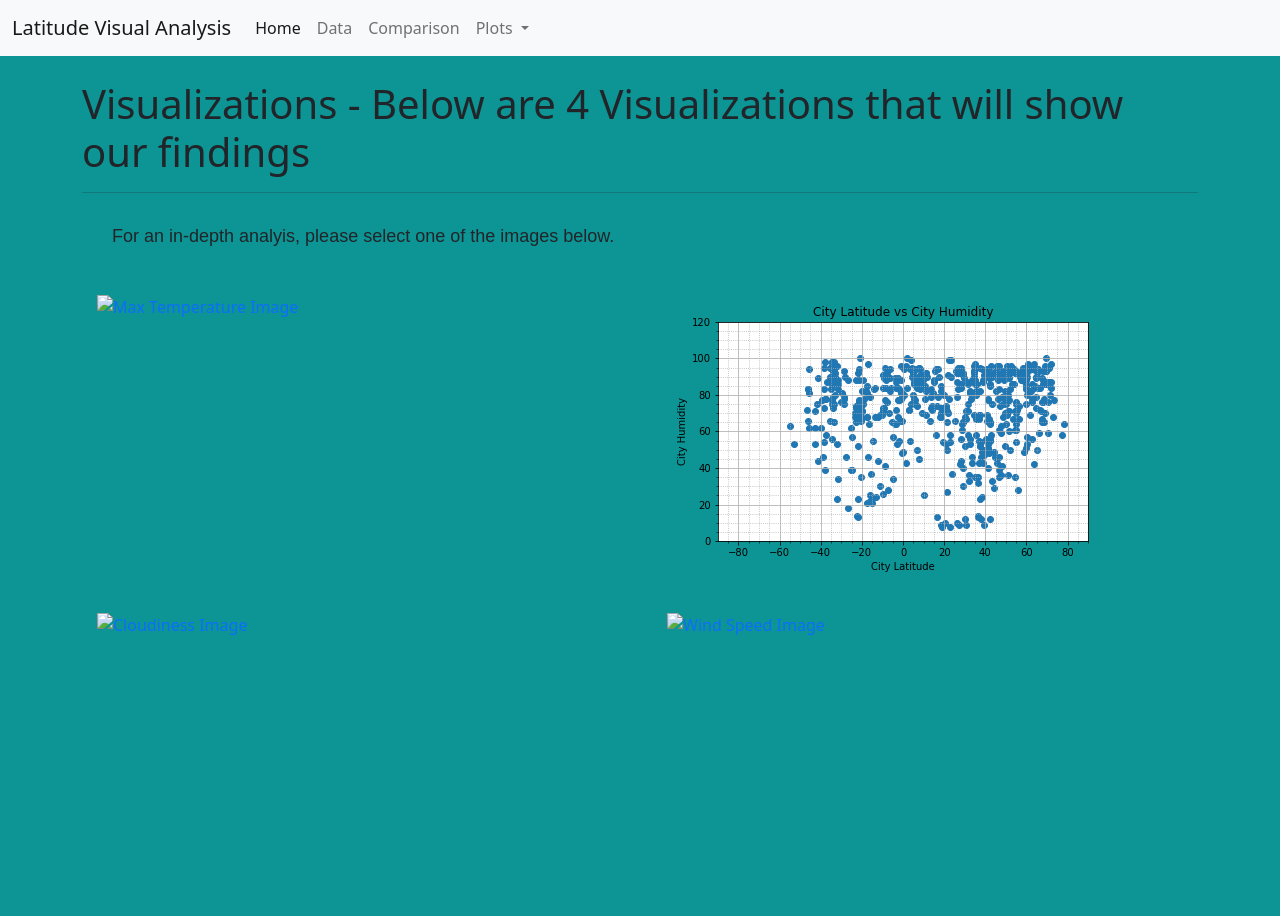
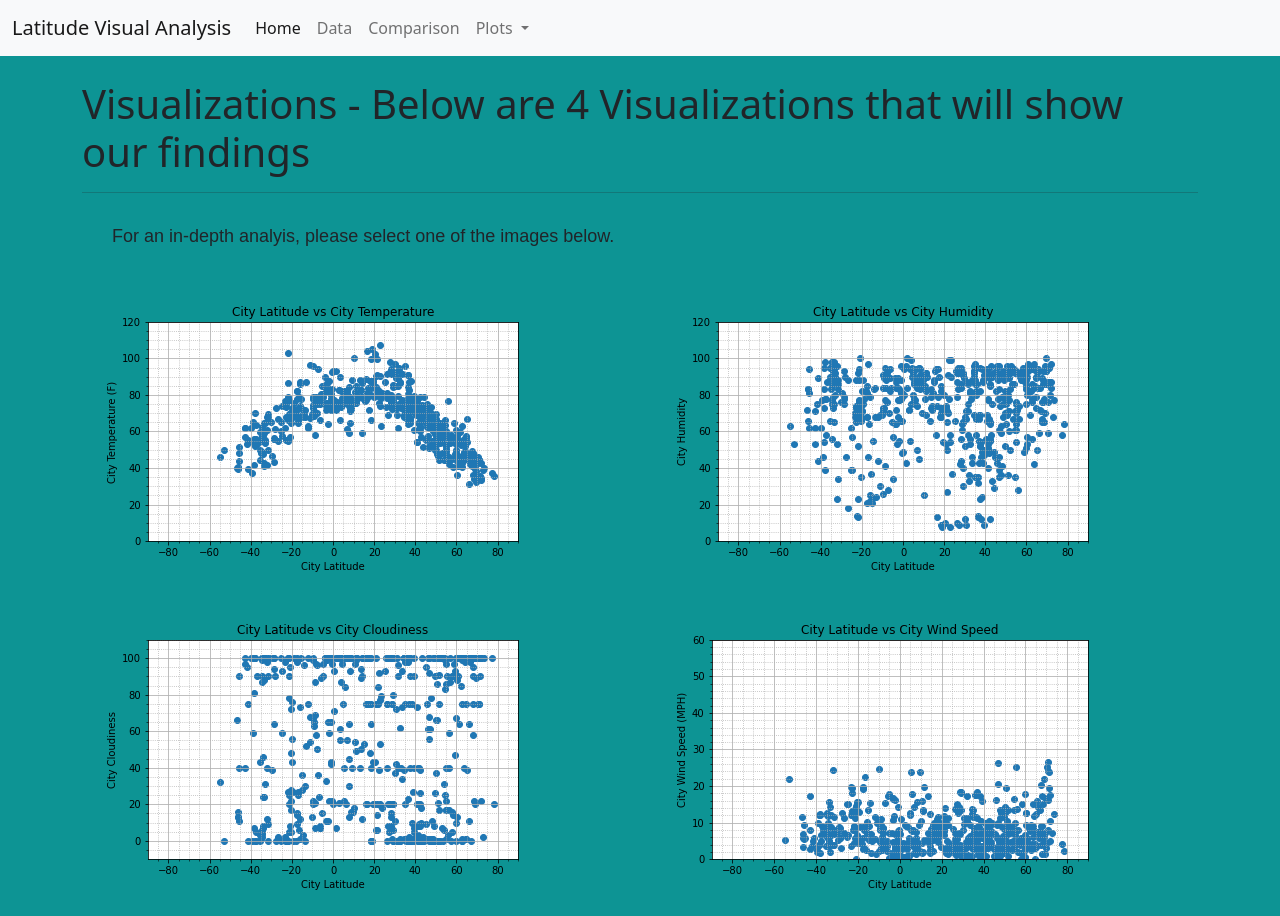
Before and after one commit to Jordanmorales92/web-design-chalenge.github.io, a plain HTML site: page comparison.html in a window 1280 px wide. Before the commit the page ends 800 px from the top, so only its background shows below. Drawn offline with nearby package versions, Linux system fonts and the light colour scheme.

Commit message:
image update 2

```diff
--- a/comparison.html
+++ b/comparison.html
@@ -65,7 +65,7 @@
        <div class="row align-items-start">
          <div class="col-md-6">
           <a href="max_temp.html">
-            <img class= "panel" src="/Desktop/HOMEWORK/web-design-chalenge.github.io/docs/RESOURCES/ASSETS/IMAGES/Latitude vs Max Temp.png" alt= "Max Temperature Image">
+            <img class= "panel" src="../web-design-chalenge.github.io/docs/RESOURCES/ASSETS/IMAGES/Latitude vs Max Temp.png" alt= "Max Temperature Image">
          </a>
        </div>
 
@@ -80,12 +80,12 @@
     <div class="row align-items-end">
       <div class="col-md-6">
         <a href="cloudiness.html">
-          <img class= "panel" src="/Desktop/HOMEWORK/web-design-chalenge.github.io/docs/RESOURCES/ASSETS/IMAGES/Latitude vs Cloudiness.png" alt= "Cloudiness Image">
+          <img class= "panel" src="../web-design-chalenge.github.io/docs/RESOURCES/ASSETS/IMAGES/Latitude vs Cloudiness.png" alt= "Cloudiness Image">
        </a>
      </div>
      <div class="col-md-6">
        <a href="wind_speed.html">
-        <img class= "panel" src="/Desktop/HOMEWORK/web-design-chalenge.github.io/docs/RESOURCES/ASSETS/IMAGES/Latitude vs Wind Speed.png" alt= "Wind Speed Image">
+        <img class= "panel" src="../web-design-chalenge.github.io/docs/RESOURCES/ASSETS/IMAGES/Latitude vs Wind Speed.png" alt= "Wind Speed Image">
         </a>
      </div>
     </div>
```
